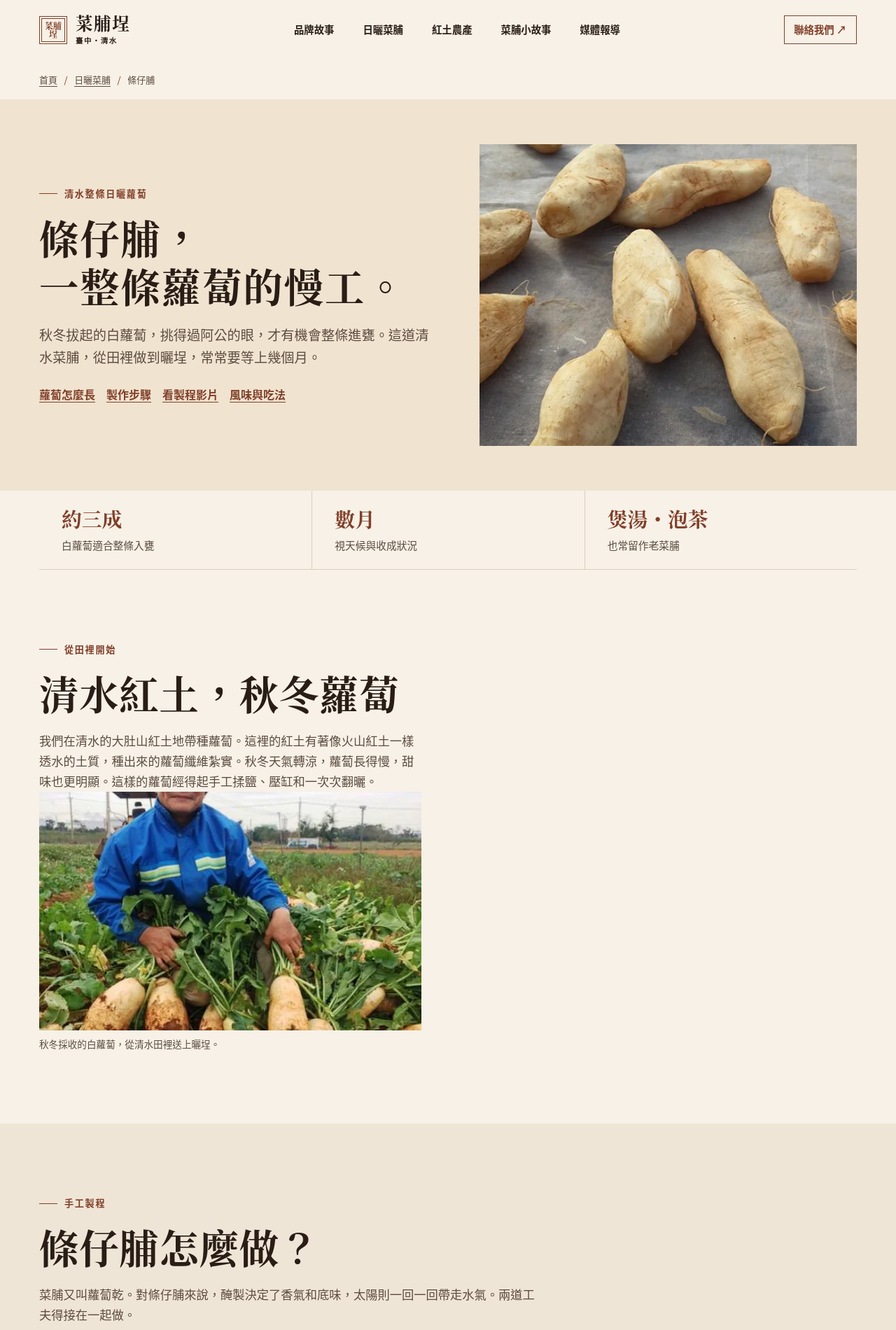
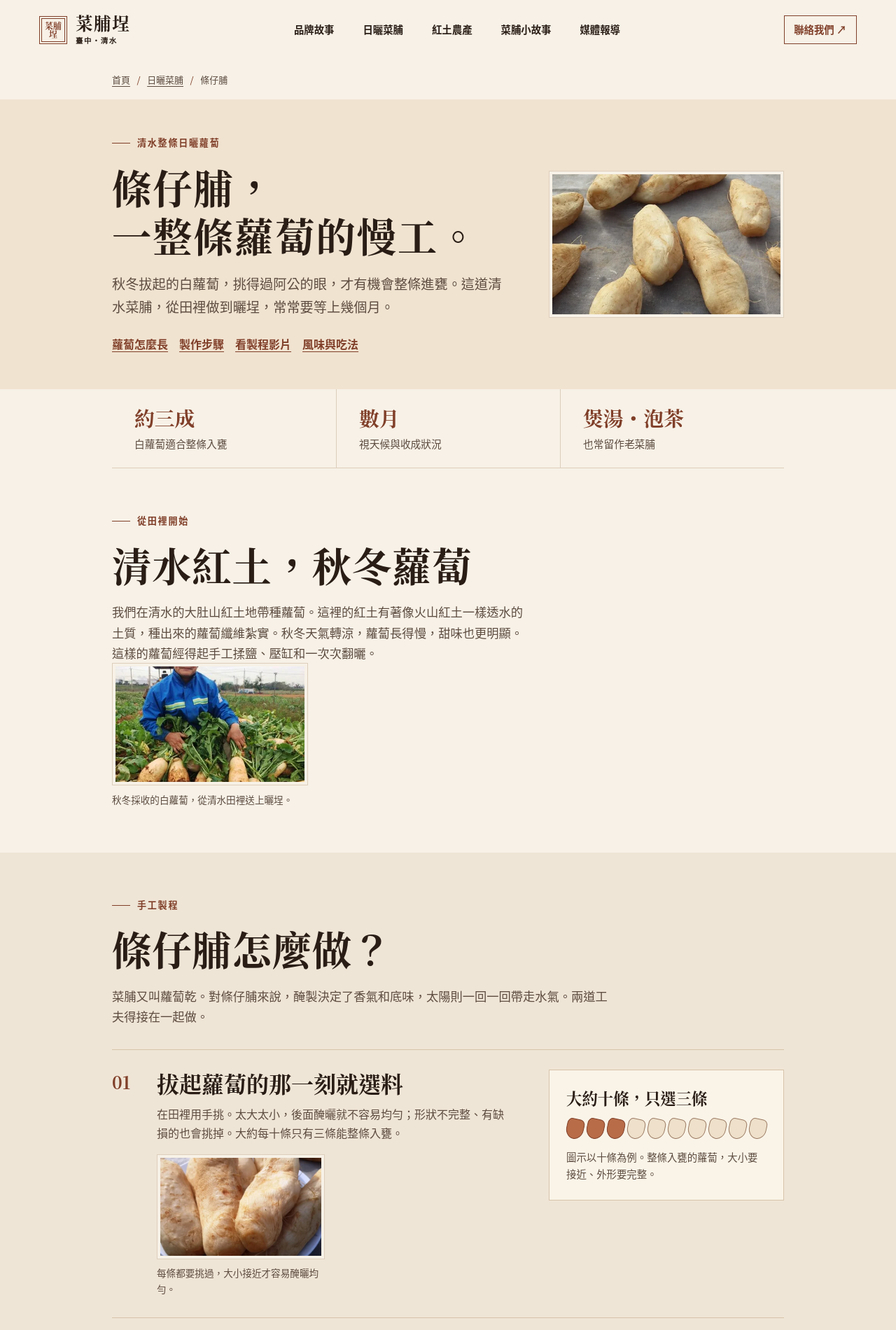
Before and after one commit to hcyang0207/tshaipoo, a plain HTML site: page tp-1.html in a window 1280 px wide. Shown: the top 1900 px of the page at 70% size. Drawn offline with Linux system fonts and the light colour scheme.

Commit message:
Scale down media in the radish preparation guides

```diff
--- a/assets/site.css
+++ b/assets/site.css
@@ -194,3 +194,50 @@ h1 { font-size: clamp(3rem, 6.5vw, 6.2rem); letter-spacing: .035em; font-weight:
   .process-facts > div { padding: .85rem .45rem; }
   .process-facts dd { font-size: .8rem; }
 }
+
+.process-guide .wrap { max-width: 960px; }
+.process-guide .section { padding-block: clamp(2.5rem, 5vw, 4.75rem); }
+.process-guide .page-hero-inner {
+  grid-template-columns: minmax(0, 1fr) minmax(0, 21rem);
+  gap: clamp(1.4rem, 5vw, 4rem);
+  padding-block: clamp(1.7rem, 4vw, 3.5rem);
+}
+.process-guide .page-hero img,
+.process-guide .process-photo img {
+  aspect-ratio: 8 / 5;
+  padding: 4px;
+  border: 1px solid var(--line);
+  background: var(--paper);
+}
+.process-guide .page-hero img { width: min(100%, 21rem); }
+.process-guide .process-feature { grid-template-columns: minmax(0, 1fr) minmax(0, 17.5rem); }
+.process-guide .process-photo { width: min(100%, 15rem); }
+.process-guide .process-feature .process-photo { width: min(100%, 17.5rem); }
+.process-guide .process-step.with-visual {
+  grid-template-columns: minmax(0, 1fr) minmax(0, 21rem);
+  padding-block: clamp(1.1rem, 2.5vw, 1.8rem);
+}
+.process-guide .process-step:has(.process-photo + .explainer) .process-visual { display: contents; }
+.process-guide .process-step:has(.process-photo + .explainer) .process-photo {
+  grid-column: 1;
+  margin-left: clamp(2.5rem, 5vw, 4.2rem);
+  max-width: calc(100% - clamp(2.5rem, 5vw, 4.2rem));
+}
+.process-guide .process-step:has(.process-photo + .explainer) .explainer {
+  grid-area: 1 / 2 / span 2;
+}
+.process-guide .film-grid { grid-template-columns: repeat(3, minmax(0, 16rem)); gap: 1rem; }
+.process-guide .film-grid figure { min-width: 0; }
+.process-guide .film-grid video { border-radius: 3px; }
+@media (max-width: 720px) {
+  .process-guide .page-hero-inner,
+  .process-guide .process-feature,
+  .process-guide .process-step.with-visual { grid-template-columns: minmax(0, 1fr); }
+  .process-guide .page-hero img { width: min(100%, 16rem); }
+  .process-guide .process-step:has(.process-photo + .explainer) .explainer { grid-area: auto; }
+  .process-guide .process-step:has(.process-photo + .explainer) .process-photo { margin-left: 0; max-width: 100%; }
+  .process-guide .film-grid { grid-template-columns: repeat(2, minmax(0, 16rem)); }
+}
+@media (max-width: 500px) {
+  .process-guide .film-grid { grid-template-columns: minmax(0, 15rem); }
+}
--- a/tp-1.html
+++ b/tp-1.html
@@ -30,7 +30,7 @@
       <a class="contact-link" href="contact.html">聯絡我們 <span aria-hidden="true">↗</span></a>
     </div>
   </header>
-  <main id="main">
+  <main id="main" class="process-guide">
     <nav class="wrap breadcrumbs" aria-label="麵包屑"><ol><li><a href="index.html">首頁</a></li><li><a href="product.html">日曬菜脯</a></li><li aria-current="page">條仔脯</li></ol></nav>
     <div class="page-hero"><div class="wrap page-hero-inner"><div><p class="kicker"><span></span>清水整條日曬蘿蔔</p><h1>條仔脯，<br>一整條蘿蔔的慢工。</h1><p class="intro">秋冬拔起的白蘿蔔，挑得過阿公的眼，才有機會整條進甕。這道清水菜脯，從田裡做到曬埕，常常要等上幾個月。</p><nav class="process-jump" aria-label="本頁內容">
       <a href="#growing">蘿蔔怎麼長</a><a href="#process">製作步驟</a>
```
Also changed, not shown: tp-2.html (+1 -1 lines), tp-3.html (+1 -1 lines).
